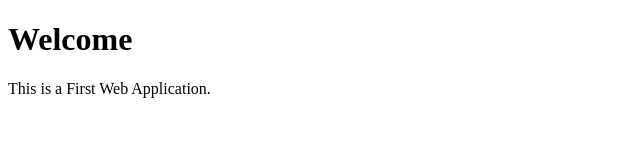
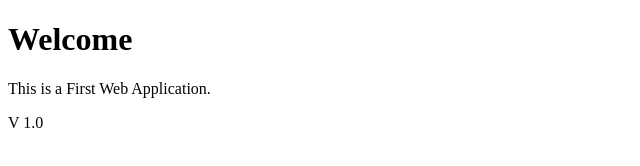
Before and after one commit to KD1406/bank, a plain HTML site: page index.html in a window 1280 px wide. Shown: the full height of the page, 0-640 px from the left. Drawn offline with Linux system fonts and the light colour scheme.

Commit message:
changes for version v1.0

```diff
--- a/index.html
+++ b/index.html
@@ -7,6 +7,6 @@
 
 <h1>Welcome</h1>
 <p>This is a First Web Application.</p>
-
+<p>V 1.0</p>
 </body>
 </html>
```
